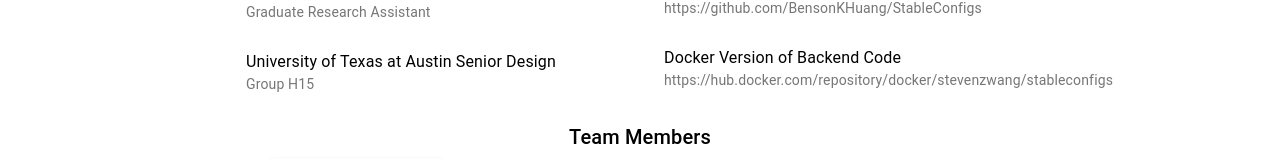
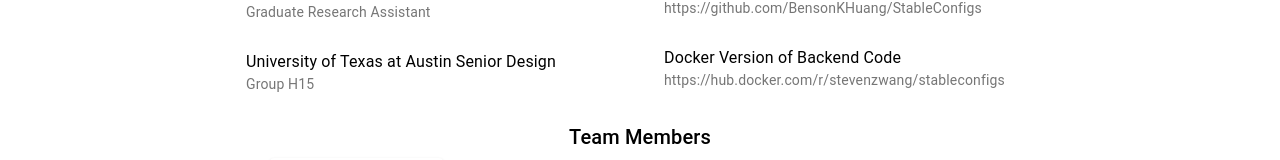
Before and after one commit to stevenwang5689/stable-gen, a React (Create React App) app: page /about in a window 1280 px wide. Shown: the part 488-648 px from the top of the page. Built offline with nearby package versions, Linux system fonts and the light colour scheme.

Commit message:
updated dockerhub link

```diff
--- a/src/components/about.js
+++ b/src/components/about.js
@@ -135,7 +135,7 @@ function About() {
                           <ListItem>
                               <ListItemText
                                   primary="Docker Version of Backend Code"
-                                  secondary={"https://hub.docker.com/repository/docker/stevenzwang/stableconfigs"}
+                                  secondary={"https://hub.docker.com/r/stevenzwang/stableconfigs"}
                               />
                           </ListItem>
 
```
